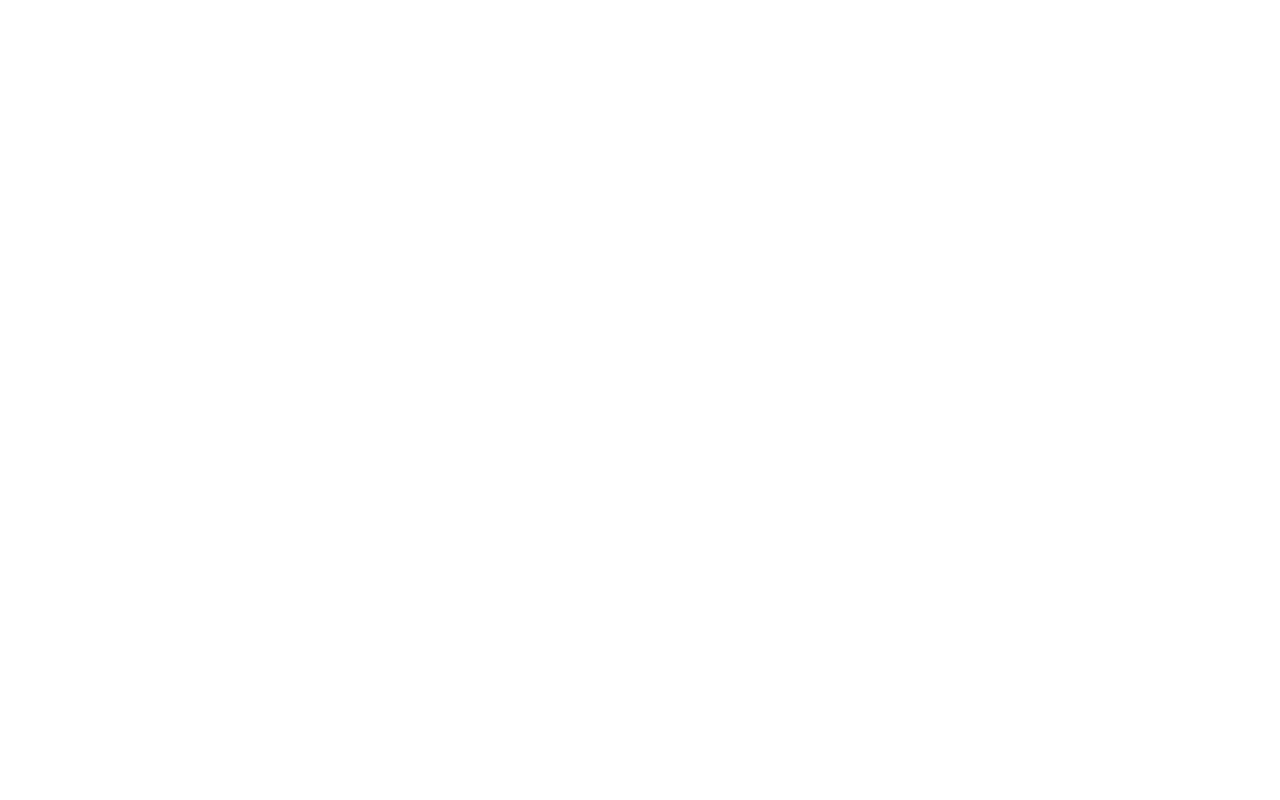
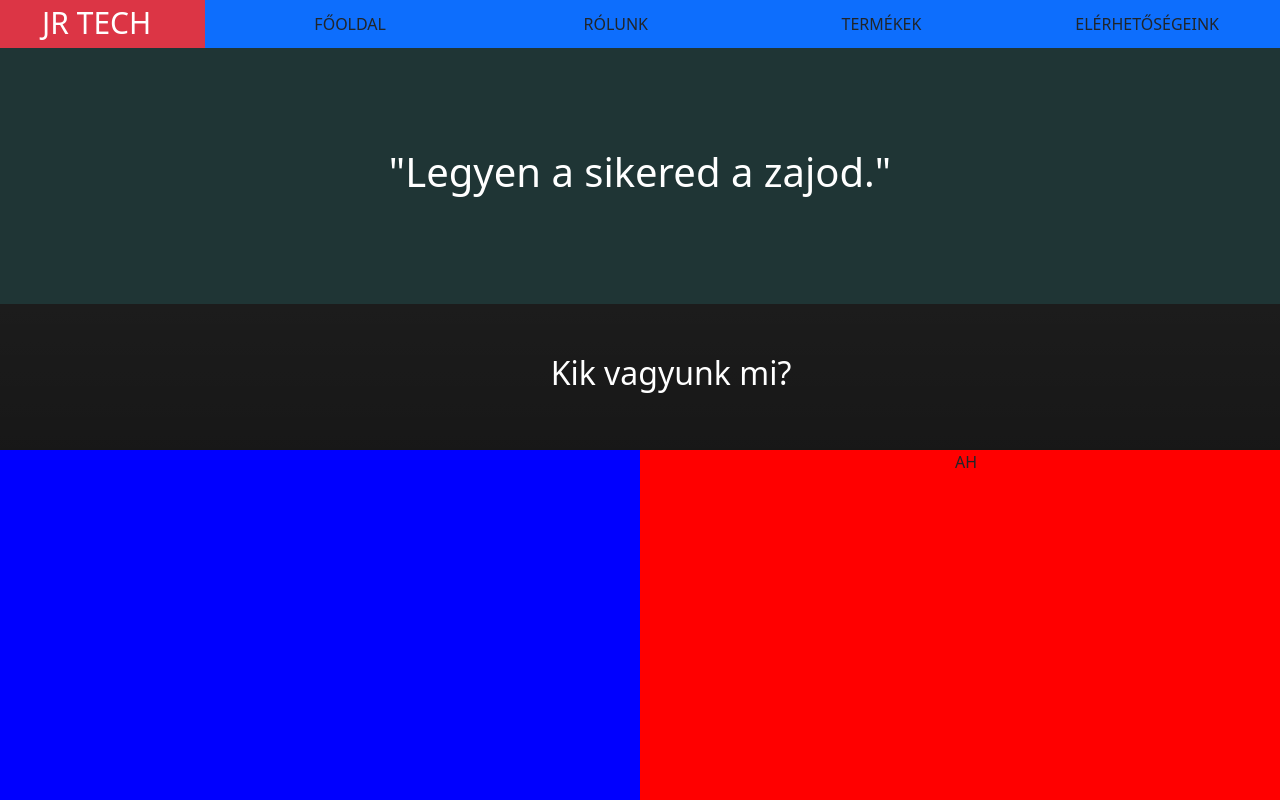
Before and after one commit to janidev20/jr_tech, a plain HTML site: page index.html in a window 1280 px wide. Shown: the top 800 px of the page. Drawn offline with nearby package versions, Linux system fonts and the light colour scheme.

Commit message:
yessir
yessir

```diff
--- a/index.html
+++ b/index.html
@@ -1,11 +1,39 @@
 <!DOCTYPE html>
-<html lang="en">
+<html lang="hu">
 <head>
     <meta charset="UTF-8">
     <meta name="viewport" content="width=device-width, initial-scale=1.0">
+    <link href="https://cdn.jsdelivr.net/npm/bootstrap@5.3.3/dist/css/bootstrap.min.css" rel="stylesheet" integrity="sha384-QWTKZyjpPEjISv5WaRU9OFeRpok6YctnYmDr5pNlyT2bRjXh0JMhjY6hW+ALEwIH" crossorigin="anonymous">
+    <link rel="stylesheet" href="style.css">
     <title>JR Tech</title>
 </head>
-<body>
+<body class="bg-black bg-gradient">
+    <div id="banner" class="row">
+        <div id="bannerLogoContainer" class="col-md-2 bg-danger">
+            <span style="color: white; font-size: 30px;">JR TECH</span>
+        </div>
+        <div id="bannerItemsContainer" class="col-md-10 row bg-primary">
+                <div class="col-md-3">FŐOLDAL</div>
+                <div class="col-md-3">RÓLUNK</div>
+                <div class="col-md-3">TERMÉKEK</div>
+                <div class="col-md-3">ELÉRHETŐSÉGEINK</div>
+        </div>
+    </div>
+    <div id="Section_whoAreWe">
+        <div class="row" style="background-color: #1f3535; text-align: center; padding: 100px;">
+            <h1 style="color: white;">"Legyen a sikered a zajod."</h1>
+        </div>
+        <div class="row" style="margin-top: 50px; margin-left: 50px;">
+            <div class="col-12" style="text-align: center;">
+                <h2 style="color: white;">Kik vagyunk mi?</h2>
+            </div>
+        </div>
+        <div class="row" style="text-align: center; padding-top: 50px;">
+            <div class="col-6" style="background-color: blue; padding-bottom: 700px;">
 
+            </div>
+            <div class="col-6" style="background-color: red; padding-bottom: 700px;">AH</div>
+        </div>
+    </div>
 </body>
 </html>
--- /dev/null
+++ b/style.css
@@ -0,0 +1,15 @@
+#banner {
+
+}
+
+#bannerLogoContainer {
+    margin: 0px;
+    text-align: center;
+}
+
+#bannerItemsContainer {
+    display: flex;
+    margin: auto;
+    padding: 12px;
+    text-align: center;
+}
```
Also changed, not shown: Képek/janiPic.jpg (added), Képek/richiPic.jpg (added).
